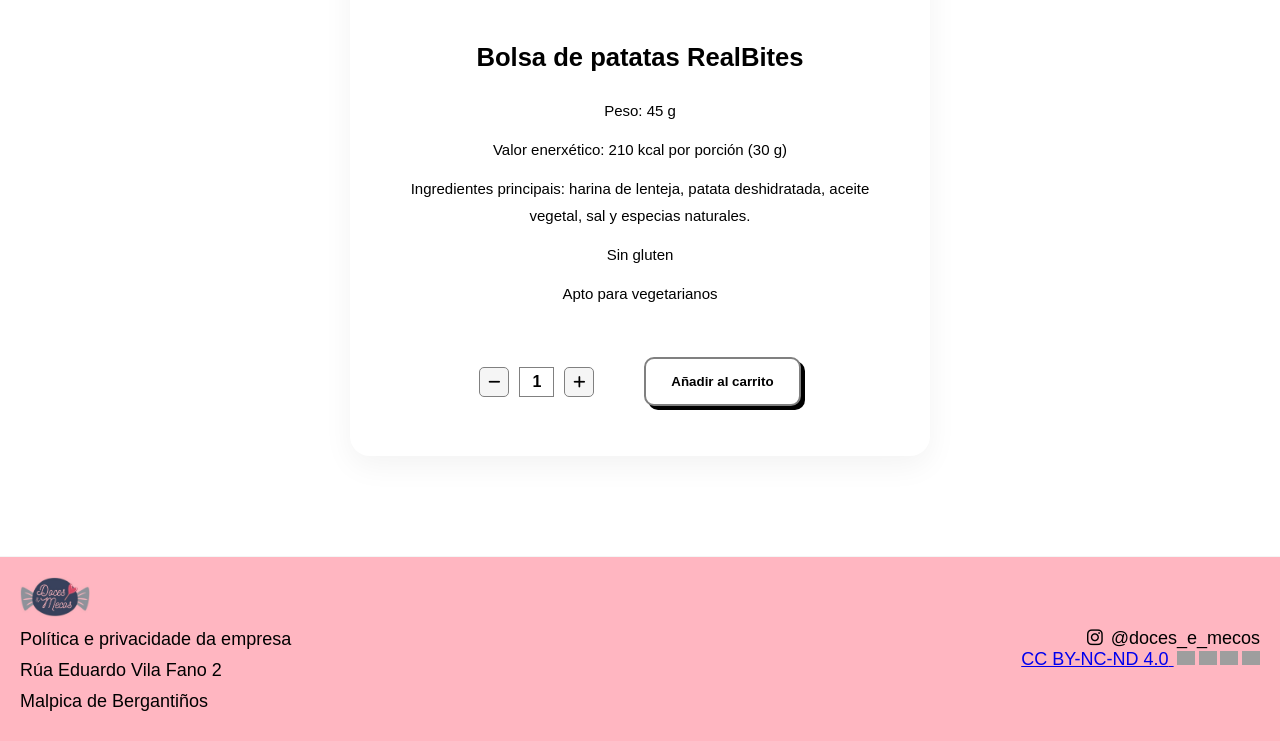
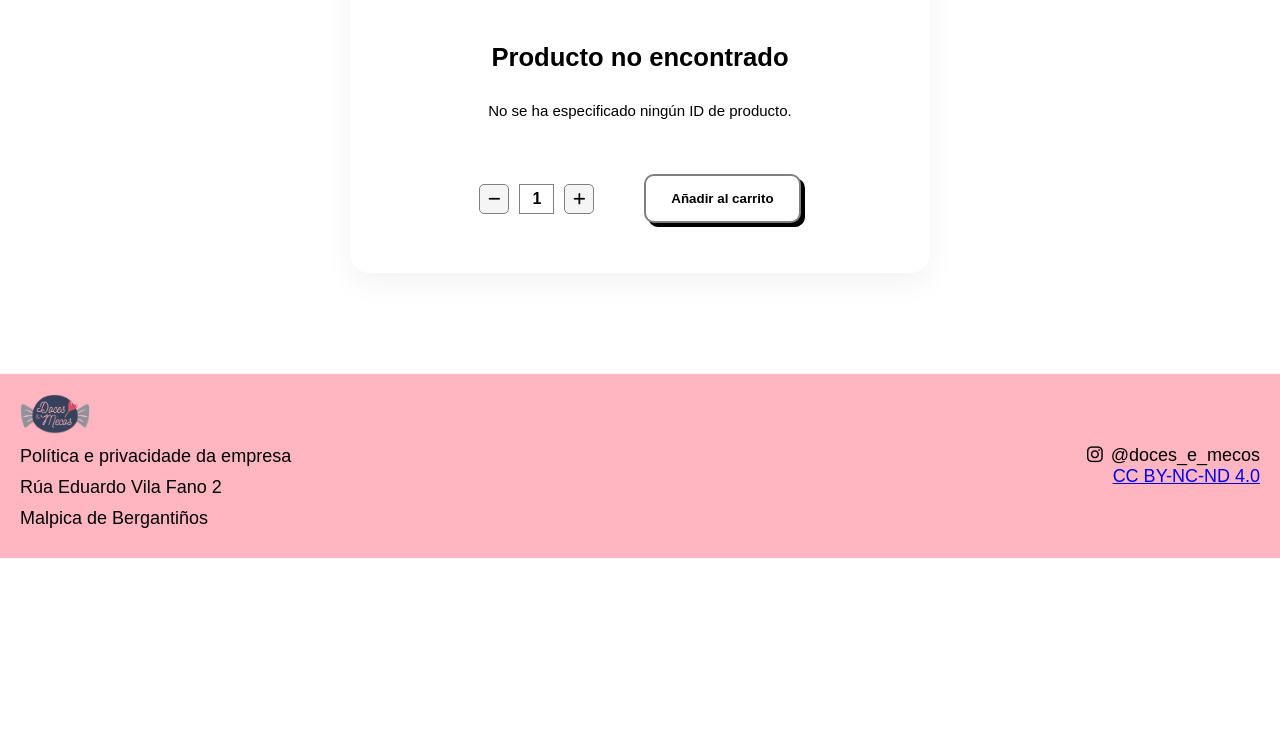
Before and after one commit to Reidas06/Prototipo-Doces-Mecos, a Django app: page /descripcion/ in a window 1280 px wide. Shown: the part 537-1278 px from the top of the page. After the commit the page ends 1095 px from the top, so only its background shows below. Run offline with Django 5.2, Linux system fonts and the light colour scheme; grey boxes are pictures that could not be loaded.

Commit message:
feat: implement dynamic product detail loading in description page

```diff
--- a/tienda/templates/tienda/Descripcion.html
+++ b/tienda/templates/tienda/Descripcion.html
@@ -6,7 +6,7 @@
     <link rel="icon" type="image/x-icon" href="{% static 'tienda/img/faviconlogo.ico' %}">
     <meta charset="UTF-8">
     <meta name="viewport" content="width=device-width, initial-scale=1.0">
-    <title>Doces&Mecos</title>
+    <title>Doces&Mecos - Detalle de Producto</title>
 
     <!-- FONT AWESOME -->
     <link rel="stylesheet" href="https://cdnjs.cloudflare.com/ajax/libs/font-awesome/6.5.0/css/all.min.css">
@@ -44,19 +44,16 @@
     </header>
 
     <main class="principal">
-        <div class="form-principal">
+        <div class="form-principal" id="product-detail-container">
             <div class="producto-detalle-img">
-                <img src="{% static 'tienda/img/sea-9983074_640.jpg' %}" alt="Bolsa de patatas RealBites">
+                <img id="p-img" src="{% static 'tienda/img/sea-9983074_640.jpg' %}" alt="Cargando...">
             </div>
 
             <div class="producto-descripcion">
-                <h3>Bolsa de patatas RealBites</h3>
-                <p>Peso: 45 g</p>
-                <p>Valor enerxético: 210 kcal por porción (30 g)</p>
-                <p>Ingredientes principais: harina de lenteja, patata deshidratada, aceite vegetal, sal y especias
-                    naturales.</p>
-                <p>Sin gluten</p>
-                <p>Apto para vegetarianos</p>
+                <h3 id="p-titulo">Cargando producto...</h3>
+                <div id="p-desc">
+                    <p>Espere un momento mientras recuperamos la información.</p>
+                </div>
             </div>
 
             <div class="compra-controles">
@@ -68,41 +65,6 @@
 
                 <button type="button" class="boton-pago" id="add-to-cart-btn">Añadir al carrito</button>
             </div>
-            <script src="{% static 'tienda/js/carrito.js' %}"></script>
-            <script>
-                document.addEventListener('DOMContentLoaded', () => {
-                    const minusBtn = document.getElementById('minus-btn');
-                    const plusBtn = document.getElementById('plus-btn');
-                    const qtyDisplay = document.getElementById('product-qty');
-                    const addToCartBtn = document.getElementById('add-to-cart-btn');
-
-                    let quantity = 1;
-
-                    minusBtn.addEventListener('click', () => {
-                        if (quantity > 1) {
-                            quantity--;
-                            qtyDisplay.textContent = quantity;
-                        }
-                    });
-
-                    plusBtn.addEventListener('click', () => {
-                        quantity++;
-                        qtyDisplay.textContent = quantity;
-                    });
-
-                    addToCartBtn.addEventListener('click', () => {
-                        const product = {
-                            id: 'bolsa-patatas-realbites', // ID único para este producto
-                            name: document.querySelector('.producto-descripcion h3').textContent,
-                            price: 2.50, // Precio por defecto para el prototipo
-                            image: 'sea-9983074_640.jpg',
-                            quantity: quantity
-                        };
-                        addToCart(product);
-                        alert('Producto engadido ao carriño!');
-                    });
-                });
-            </script>
         </div>
     </main>
 
@@ -117,20 +79,78 @@
             <a href="https://www.instagram.com/doces_e_mecos/?hl=es" class="instagram-link">
                 <i class="fa-brands fa-instagram"></i> @doces_e_mecos
             </a>
-            <p><a href="https://creativecommons.org/licenses/by-nc-nd/4.0/">
-                    <font dir="auto" style="vertical-align: inherit;">
-                        <font dir="auto" style="vertical-align: inherit;">CC BY-NC-ND 4.0</font>
-                    </font>
-                </a><img src="https://mirrors.creativecommons.org/presskit/icons/cc.svg" alt=""
-                    style="max-width: 1em;max-height:1em;margin-left: .2em;"><img
-                    src="https://mirrors.creativecommons.org/presskit/icons/by.svg" alt=""
-                    style="max-width: 1em;max-height:1em;margin-left: .2em;"><img
-                    src="https://mirrors.creativecommons.org/presskit/icons/nc.svg" alt=""
-                    style="max-width: 1em;max-height:1em;margin-left: .2em;"><img
-                    src="https://mirrors.creativecommons.org/presskit/icons/nd.svg" alt=""
-                    style="max-width: 1em;max-height:1em;margin-left: .2em;"></p>
+            <p><a href="https://creativecommons.org/licenses/by-nc-nd/4.0/">CC BY-NC-ND 4.0</a></p>
         </div>
     </footer>
+
+    <script src="{% static 'tienda/js/carrito.js' %}"></script>
+    <script>
+        document.addEventListener('DOMContentLoaded', async () => {
+            const params = new URLSearchParams(window.location.search);
+            const productId = params.get('id');
+
+            const pImg = document.getElementById('p-img');
+            const pTitulo = document.getElementById('p-titulo');
+            const pDesc = document.getElementById('p-desc');
+            const addToCartBtn = document.getElementById('add-to-cart-btn');
+            const minusBtn = document.getElementById('minus-btn');
+            const plusBtn = document.getElementById('plus-btn');
+            const qtyDisplay = document.getElementById('product-qty');
+
+            let quantity = 1;
+
+            if (!productId) {
+                pTitulo.textContent = "Producto no encontrado";
+                pDesc.innerHTML = "<p>No se ha especificado ningún ID de producto.</p>";
+                return;
+            }
+
+            try {
+                const res = await fetch(`/api/producto/${productId}/`);
+                if (!res.ok) throw new Error('Producto no encontrado');
+                const product = await res.json();
+
+                pTitulo.textContent = product.titulo;
+                pImg.src = product.imagen || '{% static "tienda/img/sea-9983074_640.jpg" %}';
+                pImg.alt = product.titulo;
+
+                // Formatear descripción si existe
+                if (product.descripcion) {
+                    pDesc.innerHTML = product.descripcion.split('\n').map(line => `<p>${line}</p>`).join('');
+                } else {
+                    pDesc.innerHTML = "<p>Sin descripción disponible.</p>";
+                }
+
+                // Listeners de cantidad
+                minusBtn.addEventListener('click', () => {
+                    if (quantity > 1) {
+                        quantity--;
+                        qtyDisplay.textContent = quantity;
+                    }
+                });
+
+                plusBtn.addEventListener('click', () => {
+                    quantity++;
+                    qtyDisplay.textContent = quantity;
+                });
+
+                addToCartBtn.addEventListener('click', () => {
+                    const cartItem = {
+                        id: product.id,
+                        name: product.titulo,
+                        price: 2.50, // Precio ficticio para el prototipo
+                        image: product.imagen ? product.imagen.split('/').pop() : 'sea-9983074_640.jpg',
+                        quantity: quantity
+                    };
+                    addToCart(cartItem);
+                    alert('Producto añadido al carrito!');
+                });
+
+            } catch (error) {
+                pTitulo.textContent = "Error al cargar";
+                pDesc.innerHTML = `<p>${error.message}</p>`;
+            }
+        });
+    </script>
 </body>
-
 </html>
--- a/tienda/templates/tienda/Productos.html
+++ b/tienda/templates/tienda/Productos.html
@@ -134,7 +134,7 @@
                 <div class="grid-productos" id="grid-ofertas">
                     {% for producto in ofertas %}
                     <div class="producto-item" data-id="{{ producto.id }}" data-titulo="{{ producto.titulo }}" data-descripcion="{{ producto.descripcion|default:'' }}" data-categoria="{{ producto.categoria }}">
-                        <a href="{% url 'descripcion' %}" class="producto-enlace">
+                        <a href="{% url 'descripcion' %}?id={{ producto.id }}" class="producto-enlace">
                             {% if producto.imagen %}
                             <img src="{{ producto.imagen.url }}" alt="{{ producto.titulo }}" class="producto-img-main">
                             {% else %}
@@ -157,7 +157,7 @@
                 <div class="grid-productos" id="grid-vendido">
                     {% for producto in vendidos %}
                     <div class="producto-item" data-id="{{ producto.id }}" data-titulo="{{ producto.titulo }}" data-descripcion="{{ producto.descripcion|default:'' }}" data-categoria="{{ producto.categoria }}">
-                        <a href="{% url 'descripcion' %}" class="producto-enlace">
+                        <a href="{% url 'descripcion' %}?id={{ producto.id }}" class="producto-enlace">
                             {% if producto.imagen %}
                             <img src="{{ producto.imagen.url }}" alt="{{ producto.titulo }}" class="producto-img-main">
                             {% else %}
```
Also changed, not shown: tienda/templates/tienda/TodosProductos.html (+5 -5 lines).
